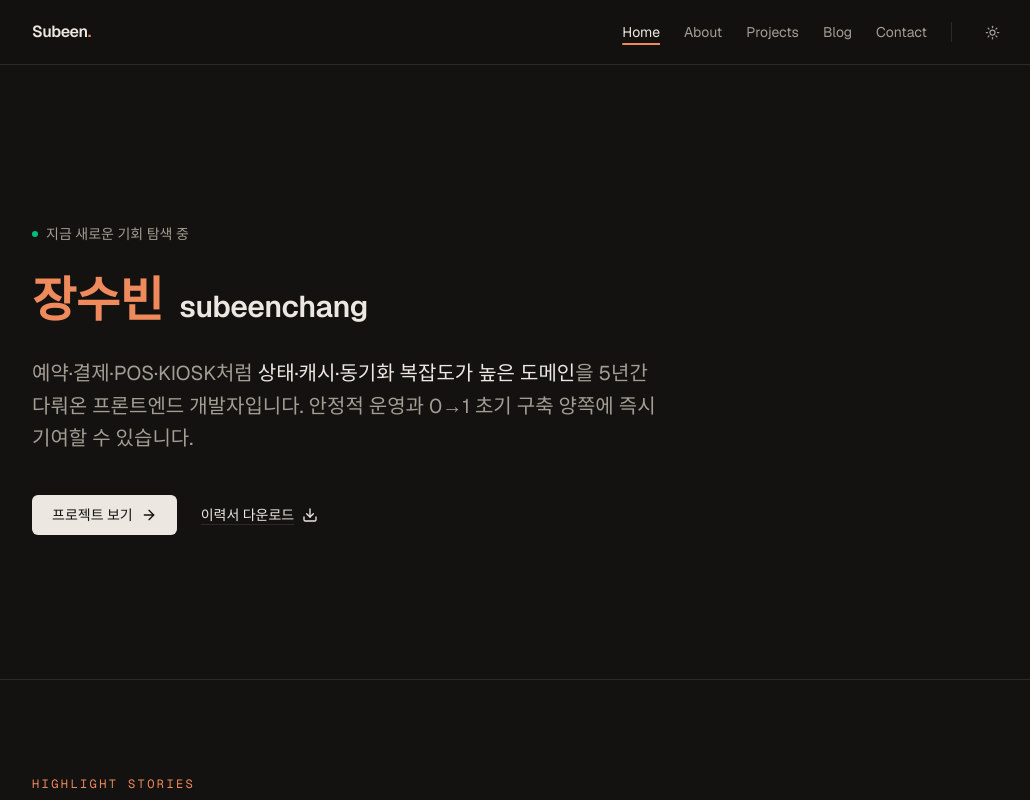
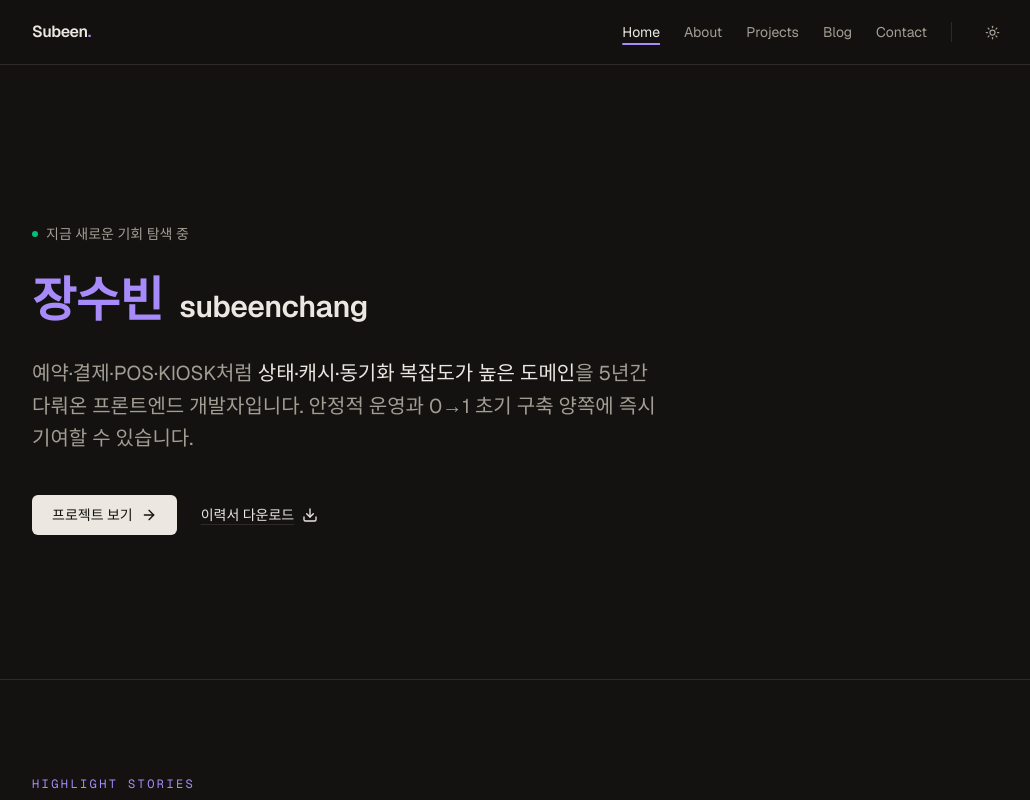
Before and after one commit to shuobyian/portfolio, a Next.js app: page / in a window 1280 px wide. Shown: the top 800 px of the page, without its empty margins (120-1150 px from the left). Built offline with nearby package versions, Linux system fonts and the light colour scheme; a web font is replaced by a local one.

Commit message:
style: 메인 컬러(accent)를 보라색으로 변경
Co-Authored-By: Claude Opus 5.5 <noreply@anthropic.com>

```diff
--- a/src/app/globals.css
+++ b/src/app/globals.css
@@ -9,7 +9,7 @@
   --muted: #f2efe9;
   --muted-foreground: #6b655d;
   --border: #e4dfd5;
-  --accent: #b4471c;
+  --accent: #6d28d9;
   --accent-foreground: #ffffff;
 }
 
@@ -19,7 +19,7 @@
   --muted: #1d1b18;
   --muted-foreground: #a39d93;
   --border: #2e2b27;
-  --accent: #ef8a5c;
+  --accent: #a78bfa;
   --accent-foreground: #131210;
 }
 
```
